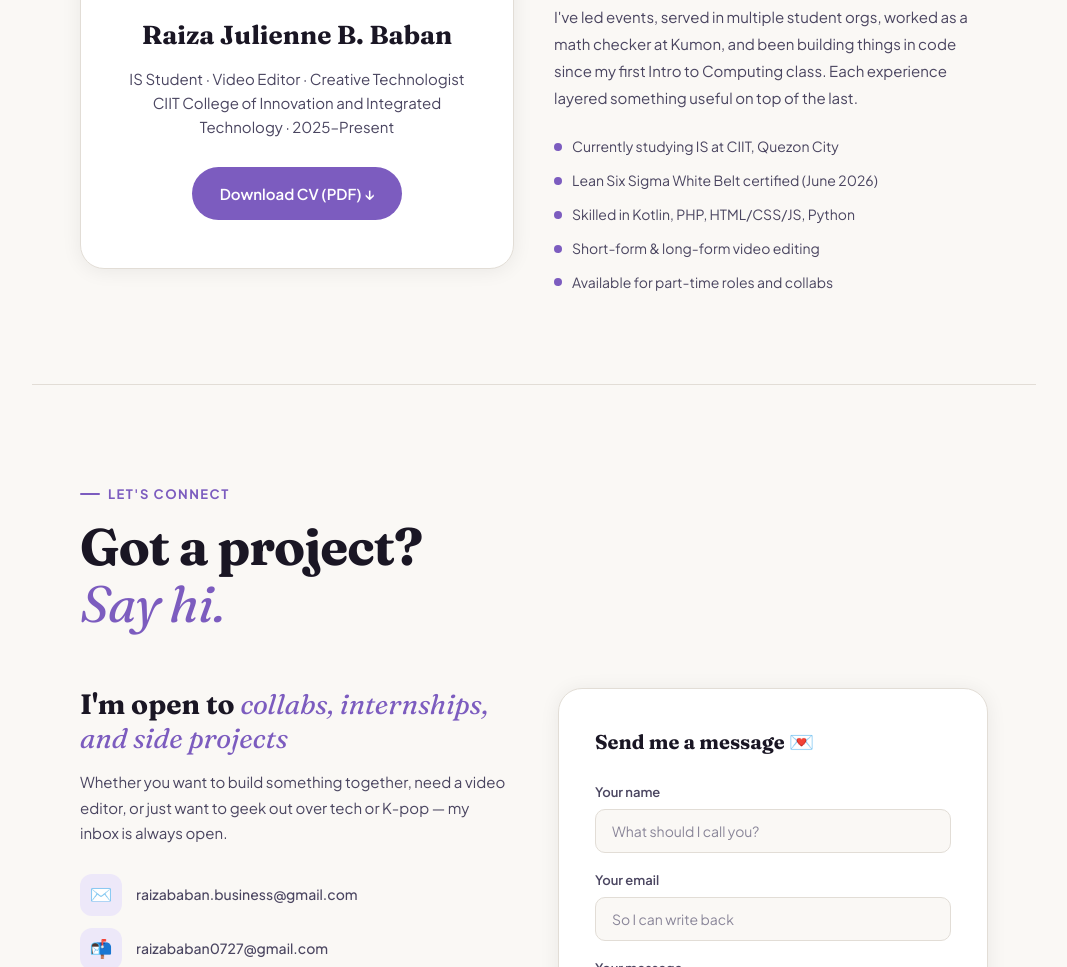
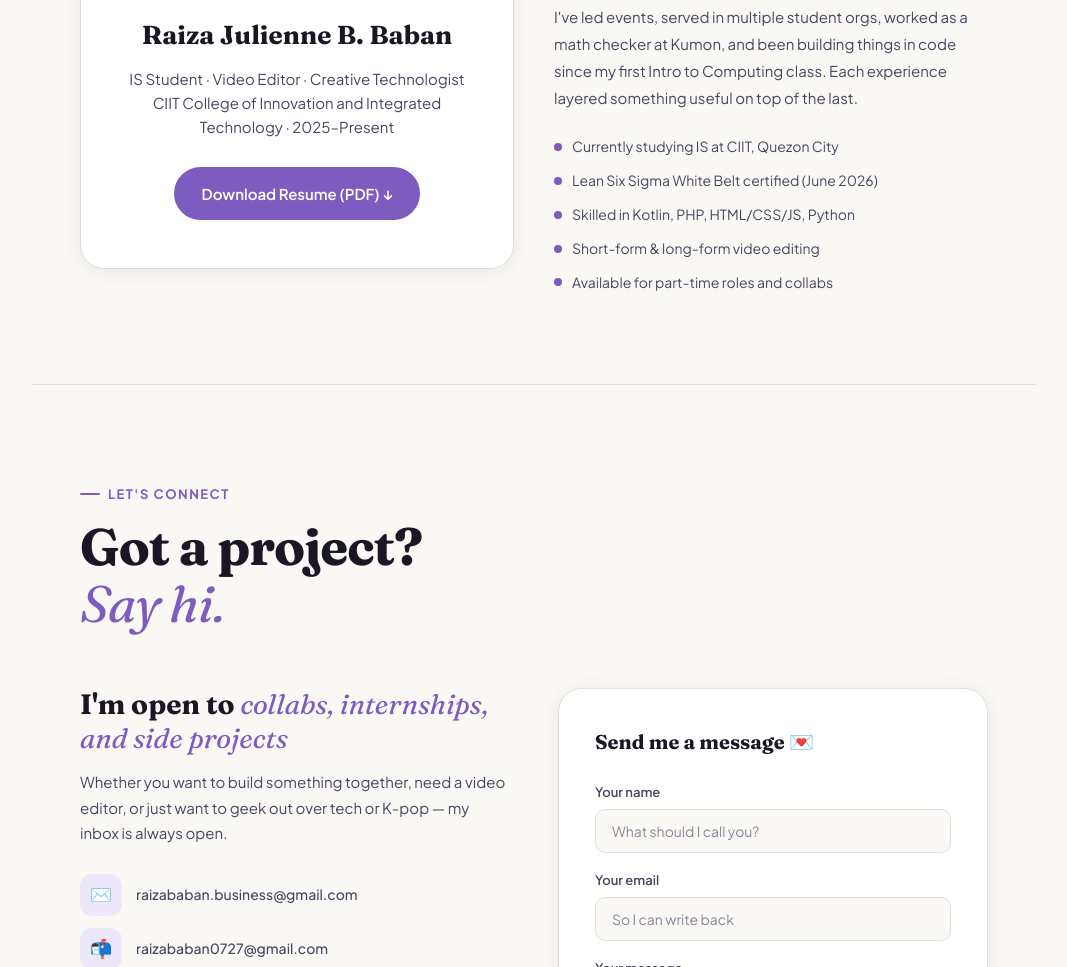
Before and after one commit to iocosmosensei/My-Portfolio, a plain HTML site: page index.html in a window 1280 px wide. Shown: the part 6535-7502 px from the top of the page, without its empty margins (106-1173 px from the left). Drawn offline with Linux system fonts and the light colour scheme.

Commit message:
Updated resume

```diff
--- a/index.html
+++ b/index.html
@@ -437,7 +437,7 @@
       <div class="big-emoji">📄</div>
       <h3>Raiza Julienne B. Baban</h3>
       <p>IS Student · Video Editor · Creative Technologist<br>CIIT College of Innovation and Integrated Technology · 2025–Present</p>
-      <a href="files/CV.pdf" download="Raiza_Julienne_Baban_CV.pdf" class="btn btn-filled">Download CV (PDF) ↓</a>
+      <a href="files/Resume.pdf" download="Raiza_Julienne_Baban_Resume.pdf" class="btn btn-filled">Download Resume (PDF) ↓</a>
     </div>
 
     <div class="resume-blurb reveal">
```
Also changed, not shown: 1 other file.
